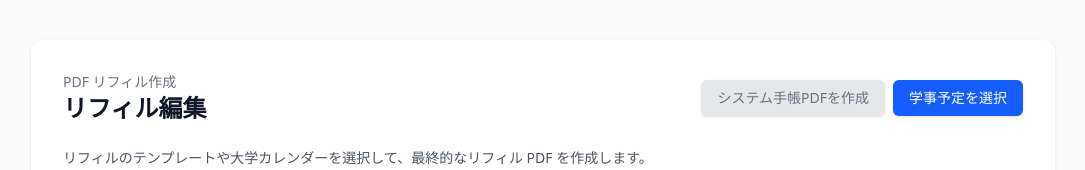
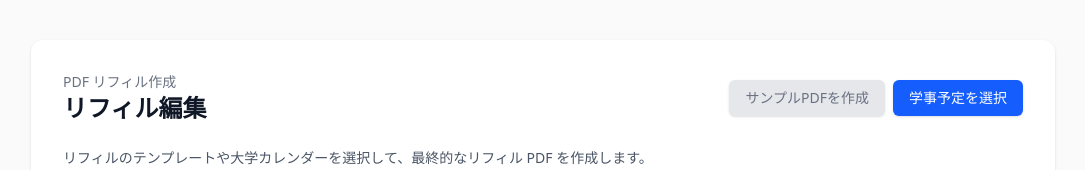
Before and after one commit to gemini-dk/calendar-refill, a Next.js app: page /refill-edit in a window 1280 px wide. Shown: the top 170 px of the page, without its empty margins (97-1182 px from the left). Built offline with nearby package versions, Linux system fonts and the light colour scheme.

Commit message:
カレンダー作成

```diff
--- a/src/app/refill-edit/page.tsx
+++ b/src/app/refill-edit/page.tsx
@@ -40,7 +40,7 @@ export default function RefillEditPage() {
                   : "学事予定IDを選択すると押下できます"
               }
             >
-              システム手帳PDFを作成
+              サンプルPDFを作成
             </button>
             <button
               type="button"
```
